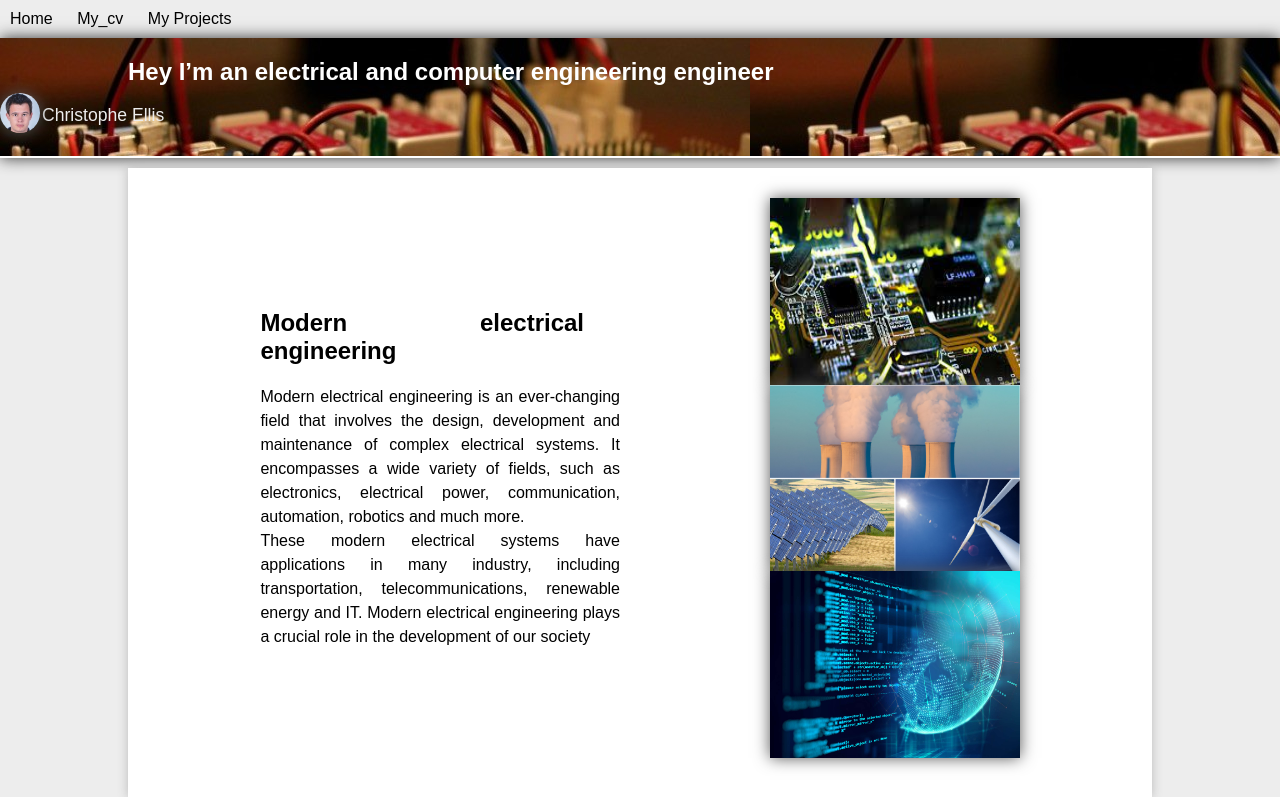
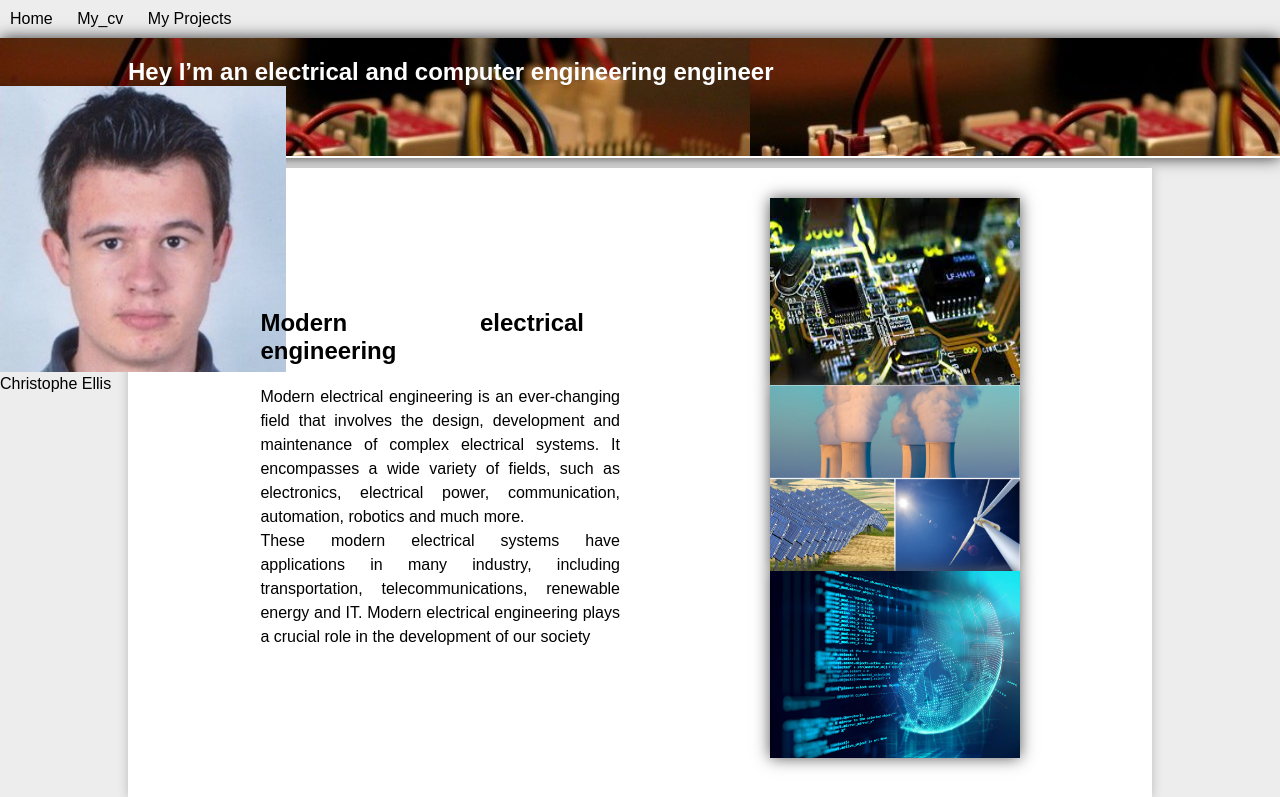
Before and after one commit to Christophe662/testing, a Django app: page / in a window 1280 px wide. Shown: the top 797 px of the page. Run offline with Django 4.2, Linux system fonts and the light colour scheme.

Commit message:
Update home.html

```diff
--- a/templates/home.html
+++ b/templates/home.html
@@ -42,10 +42,8 @@
     </style>
 <header>
     <h1>Hey I’m an electrical and computer engineering engineer</h1>
-        <div class="test">
         <img src="{% static 'image1.jpg' %}" alt="Image">
         <p>Christophe Ellis</p>
-        </div>
 </header>
 
 <section>
```
